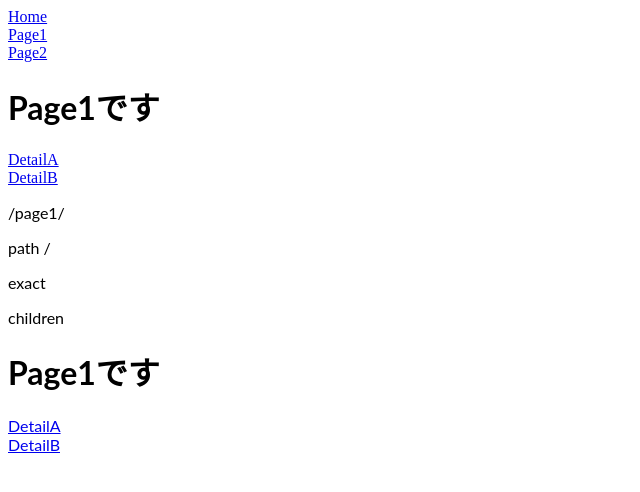
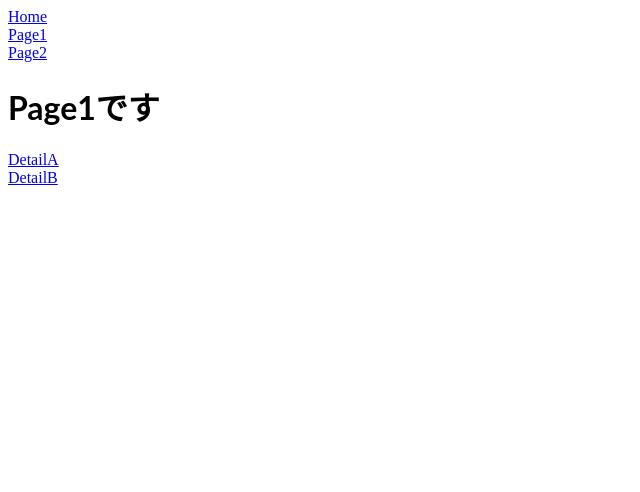
Before and after one commit to Reonbalu/react-g8znke-router, a React (Create React App) app: page /page1 in a window 1280 px wide. Shown: the top 492 px of the page, without its empty margins (0-640 px from the left). Built offline with nearby package versions, Linux system fonts and the light colour scheme.

Commit message:
1 file modified

```diff
--- a/src/router/Router.jsx
+++ b/src/router/Router.jsx
@@ -23,10 +23,6 @@ export const Router = () => {
                 path={`${url}${route.path}`}
               >
                 {route.children}
-                <p>{`${url}${route.path}`}</p>
-                <p>path {route.path}</p>
-                <p>exact {route.exact}</p>
-                <p>children {route.children}</p>
               </Route>
             ))}
           </Switch>
```
